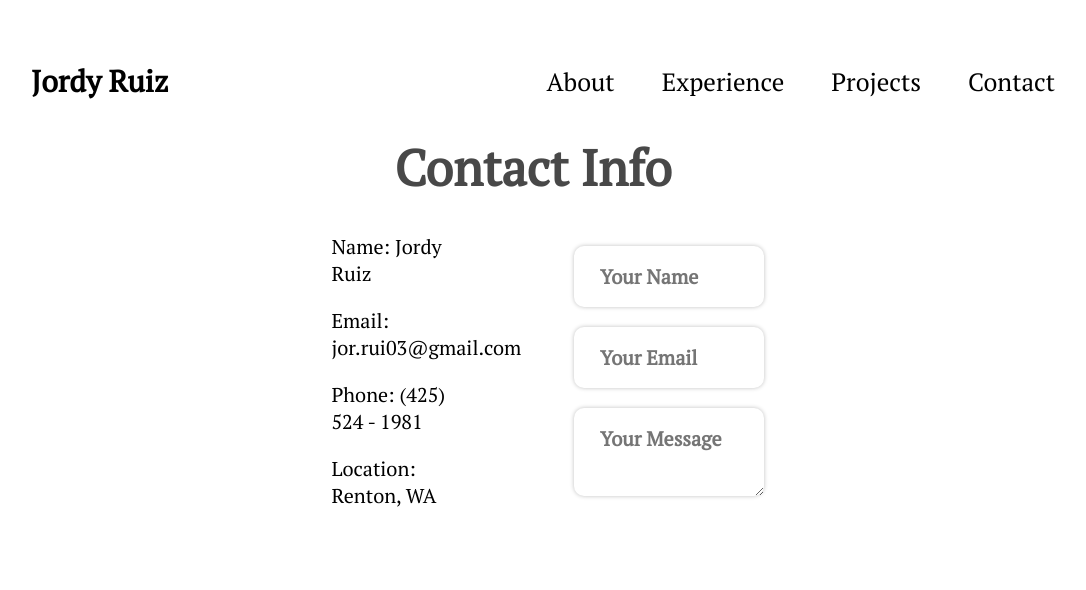
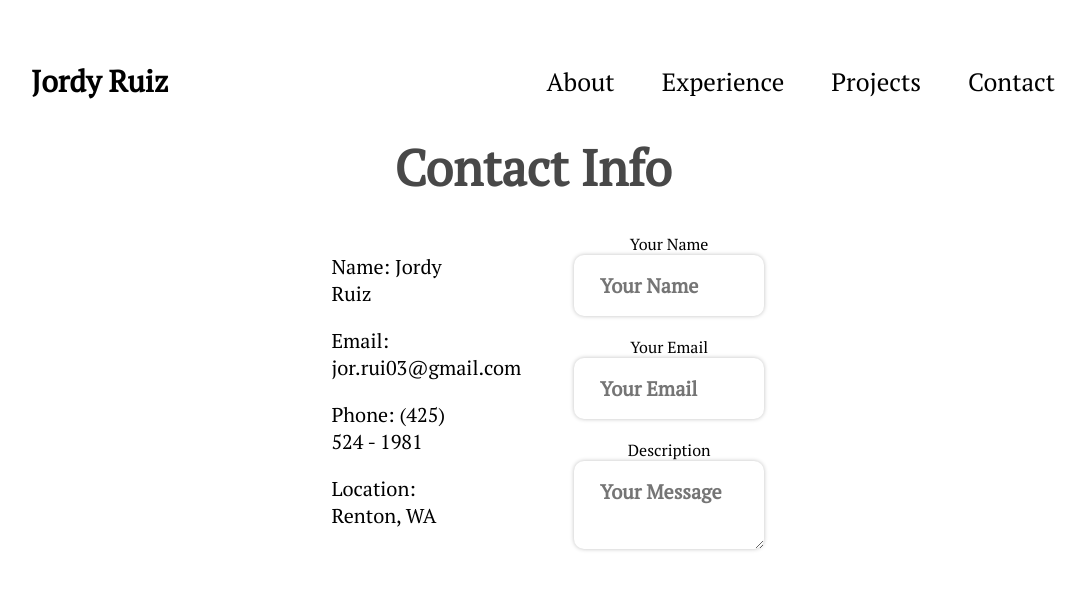
Before and after one commit to Jordy-03/portfolio-test, a React (Vite) app in the folder Portfolio/: page /Contact in a window 1280 px wide. Shown: the top 590 px of the page, without its empty margins (97-1183 px from the left). Built offline with nearby package versions, Linux system fonts and the light colour scheme.

Commit message:
Added labels into Contact info

```diff
--- a/Portfolio/src/Pages/Contact.jsx
+++ b/Portfolio/src/Pages/Contact.jsx
@@ -23,8 +23,13 @@ export const Contact = () => {
 
 
                 <div className={styles.container}>
+                    <label className={styles.label}>Your Name</label>
                     <input type="text" className={styles.input} placeholder="Your Name" required></input>
+                    <label className={styles.label}>Your Email</label>
+
                     <input type="email" className={styles.input} placeholder="Your Email" required></input>
+                    <label className={styles.label}>Description</label>
+
                     <textarea className={styles.textarea} placeholder="Your Message"></textarea>
                 </div>
 
```
